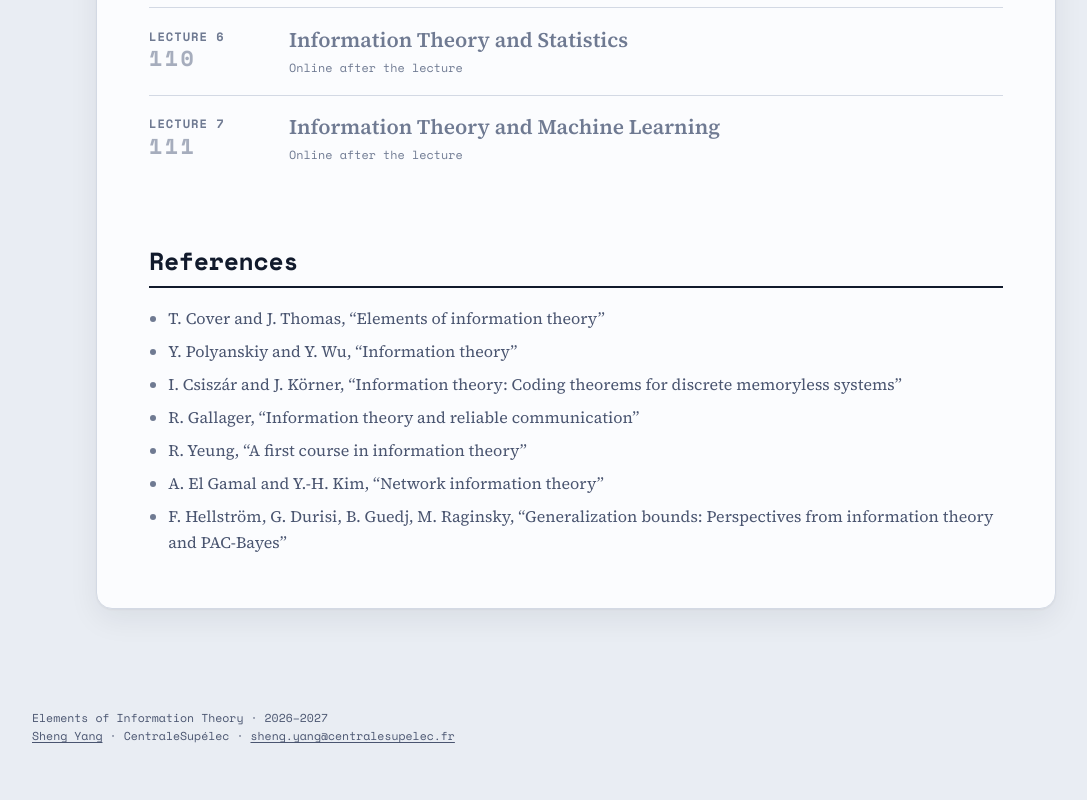
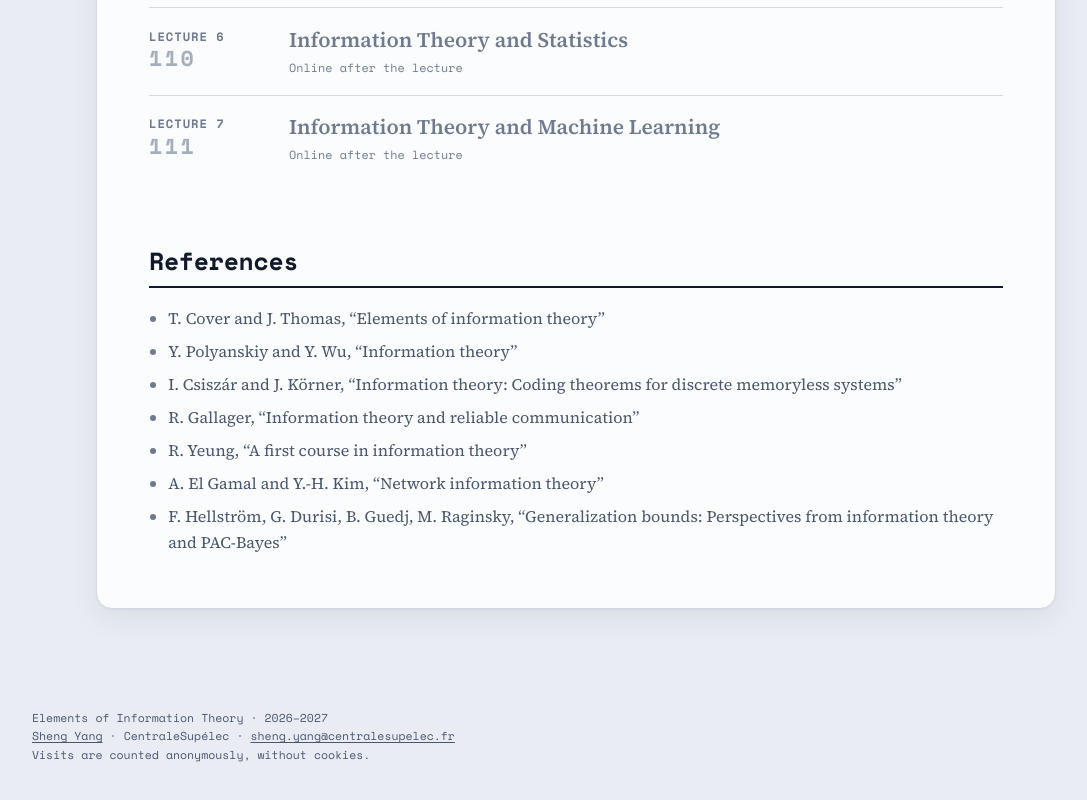
Before and after one commit to mention-ice/information-theory, a plain HTML site: page docs/index.html in a window 1280 px wide. Shown: the part 1396-2196 px from the top of the page, without its empty margins (64-1151 px from the left). Drawn offline with nearby package versions, Linux system fonts and the light colour scheme.

Commit message:
Count visits anonymously
Every page loads the visit counter of the course telemetry server
(bit2noisy-telemetry, /v.js, data-site="it"); the footer says visits are
counted anonymously, without cookies. The README asks the generator to
keep both.

Co-Authored-By: Claude Opus 5.5 <noreply@anthropic.com>
Claude-Session: https://claude.ai/code/session_019oJic7NRmKQSEbsJaoT6yA

```diff
--- a/docs/index.html
+++ b/docs/index.html
@@ -12,6 +12,7 @@
 <link rel="stylesheet" href="assets/style.css">
 
 <script defer src="assets/site.js"></script>
+<script defer src="https://bit2noisy-telemetry.sheng-yang-e9e.workers.dev/v.js" data-site="it"></script>
 
 </head>
 <body>
@@ -134,7 +135,7 @@
 </main></div>
 <footer class="site-footer" data-quiet>
   <div class="wrap footer-grid">
-    <p class="footer-who">Elements of Information Theory &middot; 2026–2027<br><a href="https://l2s.centralesupelec.fr/u/yang-sheng/">Sheng Yang</a> &middot; CentraleSupélec &middot; <a href="mailto:sheng.yang@centralesupelec.fr">sheng.yang@centralesupelec.fr</a></p>
+    <p class="footer-who">Elements of Information Theory &middot; 2026–2027<br><a href="https://l2s.centralesupelec.fr/u/yang-sheng/">Sheng Yang</a> &middot; CentraleSupélec &middot; <a href="mailto:sheng.yang@centralesupelec.fr">sheng.yang@centralesupelec.fr</a><br>Visits are counted anonymously, without cookies.</p>
   </div>
 </footer>
 </div>
```
Also changed, not shown: docs/lecture-1.html (+2 -1 lines), docs/lecture-2.html (+2 -1 lines), 1 other file.
